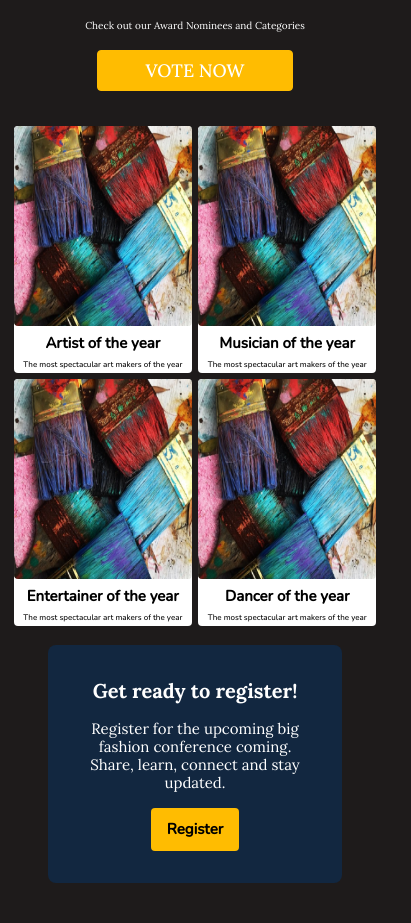
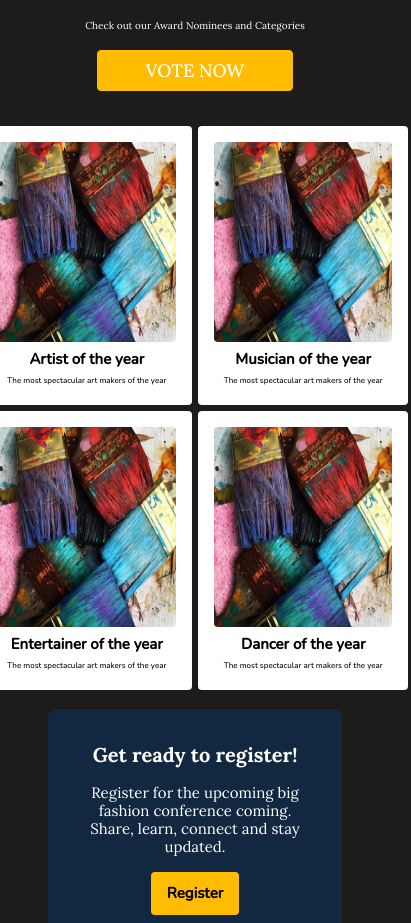
Before and after one commit to 1FarukDev/Kinflip, a React (Create React App) app: page / in a window 390 px wide. Shown: the part 2766-3689 px from the top of the page, 411 px wide, since content can reach past the window. Built offline with nearby package versions, Linux system fonts and the light colour scheme.

Commit message:
Not Too PRoductive Today

```diff
--- a/src/App.js
+++ b/src/App.js
@@ -66,6 +66,7 @@ function App() {
         img={nominees.Image}
         title={nominees.title}
         text={nominees.Text}
+        style = {{padding:10}}
       />
     );
   });
--- a/src/components/nominees.css
+++ b/src/components/nominees.css
@@ -40,6 +40,7 @@ h3 {
 @media screen and (max-width: 769px) {
   .Nominees-card{
     margin: 1rem;
+    padding: 1rem;
   }
   #nomineesDetails {
     display: flex;
```
